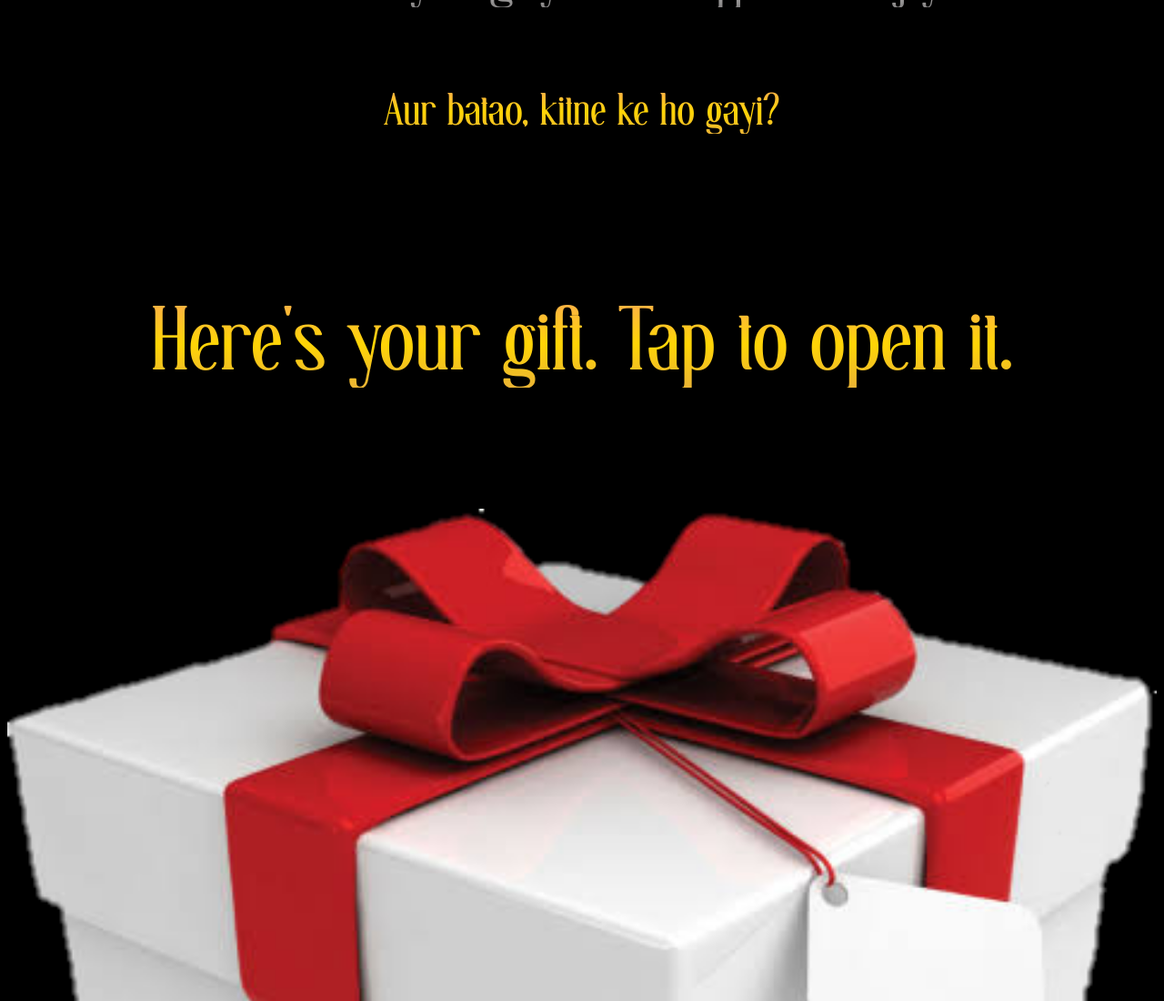
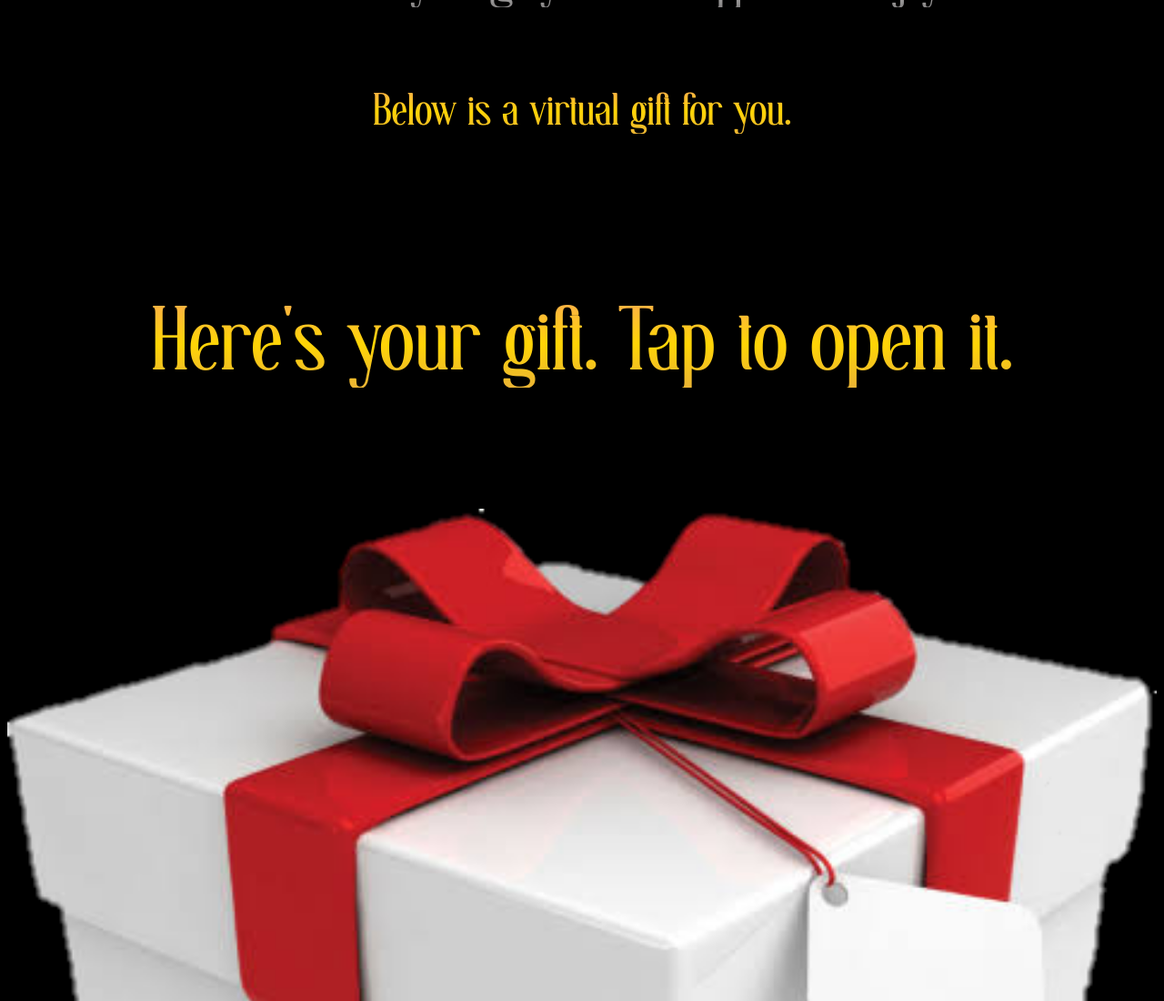
Before and after one commit to utkarsh-naman/myweb, a plain HTML site: page index.html in a window 1280 px wide. Shown: the top 1100 px of the page at 91% size. Drawn offline with Linux system fonts and the light colour scheme; files whose address does not match are found by name.

Commit message:
Update index.html

```diff
--- a/index.html
+++ b/index.html
@@ -12,7 +12,7 @@
 <script src="js/app.js"></script>
 <h1 style= "text-align:center;"> Happy birthday.</h1>
 <h2 style= "text-align:center;">I wish this day brings you lot of happiness and joy.</h2>
-<h3  style= "text-align:center" >Aur batao, kitne ke ho gayi?</h3>
+<h3  style= "text-align:center" >Below is a virtual gift for you.</h3>
 <h4 style="text-align: center">Here's your gift. Tap to open it.</h4>
 <img src = "img/closed.png"; id="gift"; padding= 50px; onclick="togglegift()">
 <img src = "img/earthy3.jpg"; background-size: cover  >
```
